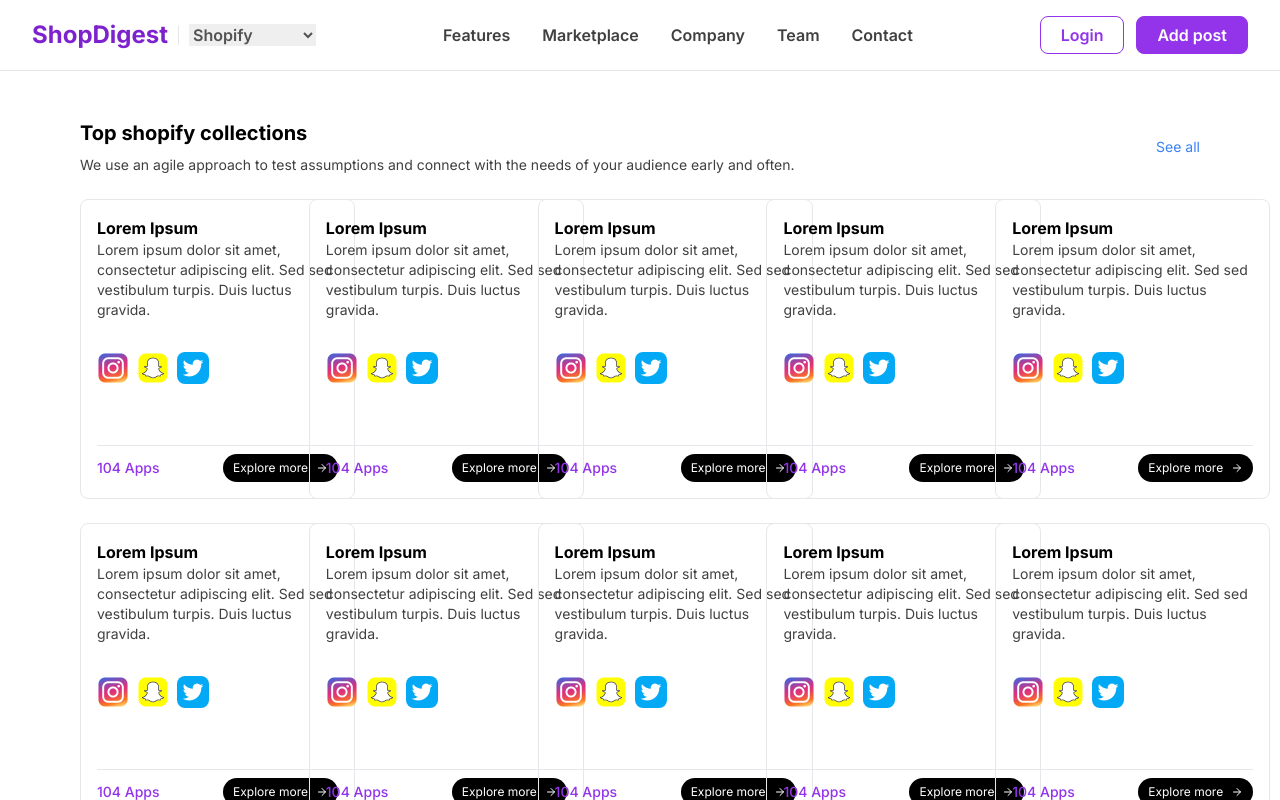
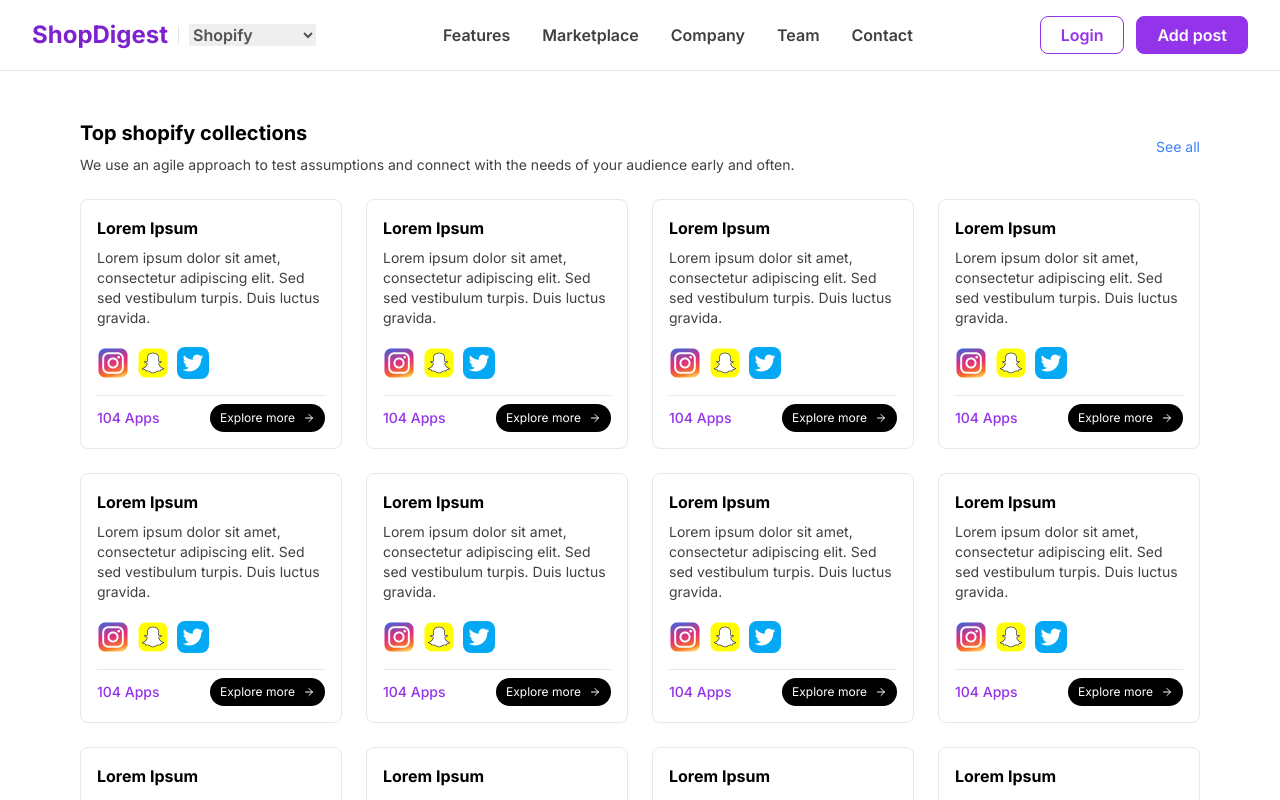
Before and after one commit to T1LT/ShopDigest-Screening, a Next.js app: page / in a window 1280 px wide. Shown: the top 800 px of the page. Built offline with nearby package versions, Linux system fonts and the light colour scheme.

Commit message:
style: fix grid styling

```diff
--- a/src/app/page.tsx
+++ b/src/app/page.tsx
@@ -14,17 +14,18 @@ export default function Home() {
       </div>
 
       {/* cards grid */}
-      <div className="grid grid-cols-5 gap-6">
+      <div className="grid grid-cols-1 md:grid-cols-2 lg:grid-cols-3 xl:grid-cols-4 2xl:grid-cols-5 gap-6">
         {Array.from(Array(20).keys()).map((_, idx) => (
-          <div className="p-4 h-[300px] w-[275px] flex flex-col gap-2 justify-between border rounded-lg divide-y" key={idx}>
-            <div>
+          <div className="h-[250px] p-4 flex flex-col justify-between border rounded-lg" key={idx}>
+            <div className="flex flex-col gap-2">
               <h1 className="font-bold">Lorem Ipsum</h1>
               <p className="text-sm text-neutral-700">Lorem ipsum dolor sit amet, consectetur adipiscing elit. Sed sed vestibulum turpis. Duis luctus gravida.</p>
-              <div className="flex items-center gap-2 mt-8">
+            </div>
+            <div className="divide-y">
+              <div className="flex items-center gap-2 pb-4">
                 <Image src="/logos/instagram.png" alt="instagram logo" height={32} width={32} className="rounded-lg" />
                 <Image src="/logos/snapchat.png" alt="snapchat logo" height={32} width={32} className="rounded-lg" />
                 <Image src="/logos/twitter.png" alt="twitter logo" height={32} width={32} className="rounded-lg" />
-              </div>
               </div>
               <div className="flex items-center justify-between pt-2">
                 <span className="text-sm text-purple-600 font-medium">104 Apps</span>
@@ -34,6 +35,7 @@ export default function Home() {
                 </button>
               </div>
             </div>
+          </div>
         ))}
       </div>
     </div>
```
Lines whose indentation alone changed are shown as unchanged.
